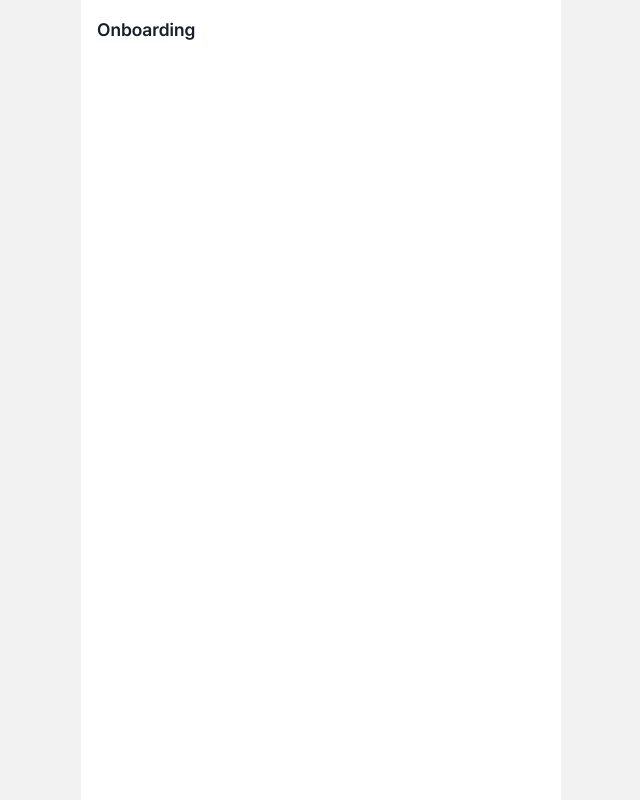
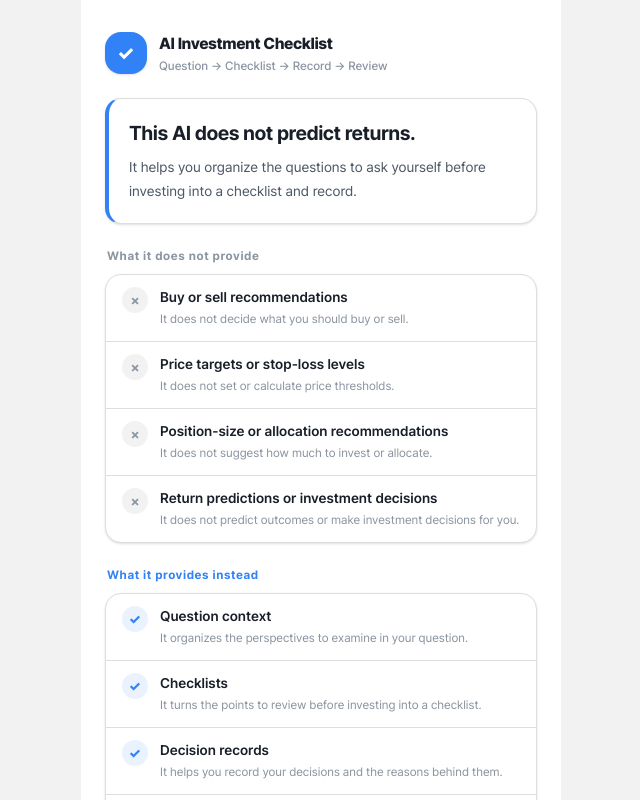
Before and after one commit to ranikun-labs/finance-harness-fe, a React (Vite) app: page /app/onboarding in a window 1280 px wide. Shown: the whole page, without its empty margins (319-959 px from the left). Built offline with nearby package versions, Linux system fonts and the light colour scheme.

Commit message:
feat(onboarding): implement onboarding content

```diff
--- /dev/null
+++ b/src/components/onboarding/OnboardingCapabilityList.tsx
@@ -0,0 +1,48 @@
+import { Card } from '@/components/ui/card';
+
+export interface OnboardingCapabilityItem {
+  title: string;
+  description: string;
+}
+
+interface OnboardingCapabilityListProps {
+  items: readonly OnboardingCapabilityItem[];
+  tone: 'provided' | 'notProvided';
+}
+
+/**
+ * 온보딩의 "제공하지 않는 것"과 "제공하는 것"은 같은 목록 의미 구조를 공유한다.
+ * 항목 문구와 section heading은 페이지가 소유하고, 이 컴포넌트는 목록 surface와
+ * 장식 아이콘의 표현만 책임진다.
+ */
+export function OnboardingCapabilityList({ items, tone }: OnboardingCapabilityListProps) {
+  const isProvided = tone === 'provided';
+
+  return (
+    <Card className="overflow-hidden">
+      <ul>
+        {items.map((item) => (
+          <li
+            key={item.title}
+            className="border-border flex gap-3 border-b px-4 py-3 last:border-b-0"
+          >
+            <span
+              aria-hidden="true"
+              className={
+                isProvided
+                  ? 'bg-primary/10 text-primary flex size-[26px] shrink-0 items-center justify-center rounded-md text-sm font-extrabold'
+                  : 'bg-muted text-muted-foreground flex size-[26px] shrink-0 items-center justify-center rounded-md text-sm font-bold'
+              }
+            >
+              {isProvided ? '✓' : '×'}
+            </span>
+            <div className="min-w-0 space-y-0.5">
+              <p className="text-sm font-semibold">{item.title}</p>
+              <p className="text-muted-foreground text-xs leading-5">{item.description}</p>
+            </div>
+          </li>
+        ))}
+      </ul>
+    </Card>
+  );
+}
--- a/src/pages/OnboardingPage.tsx
+++ b/src/pages/OnboardingPage.tsx
@@ -1,7 +1,111 @@
-import { PageSkeleton } from '@/components/layout/PageSkeleton';
+import { Link } from 'react-router';
+
+import {
+  OnboardingCapabilityList,
+  type OnboardingCapabilityItem,
+} from '@/components/onboarding/OnboardingCapabilityList';
+import { PolicyNotice } from '@/components/common/PolicyNotice';
+import { Card } from '@/components/ui/card';
+import { buttonVariants } from '@/components/ui/button';
+import { APP_ROUTE_PATHS } from '@/constants/routes';
 import { useTranslation } from '@/i18n/I18nContext';
+import { cn } from '@/lib/utils';
 
 export function OnboardingPage() {
   const { t } = useTranslation();
-  return <PageSkeleton title={t('app.onboarding.title')} />;
+
+  const notProvidedItems: OnboardingCapabilityItem[] = [
+    {
+      title: t('app.onboarding.notProvided.items.recommendation.title'),
+      description: t('app.onboarding.notProvided.items.recommendation.description'),
+    },
+    {
+      title: t('app.onboarding.notProvided.items.priceGuidance.title'),
+      description: t('app.onboarding.notProvided.items.priceGuidance.description'),
+    },
+    {
+      title: t('app.onboarding.notProvided.items.allocation.title'),
+      description: t('app.onboarding.notProvided.items.allocation.description'),
+    },
+    {
+      title: t('app.onboarding.notProvided.items.predictionOrDelegation.title'),
+      description: t('app.onboarding.notProvided.items.predictionOrDelegation.description'),
+    },
+  ];
+  const providedItems: OnboardingCapabilityItem[] = [
+    {
+      title: t('app.onboarding.provided.items.questionContext.title'),
+      description: t('app.onboarding.provided.items.questionContext.description'),
+    },
+    {
+      title: t('app.onboarding.provided.items.checklist.title'),
+      description: t('app.onboarding.provided.items.checklist.description'),
+    },
+    {
+      title: t('app.onboarding.provided.items.decisionRecord.title'),
+      description: t('app.onboarding.provided.items.decisionRecord.description'),
+    },
+    {
+      title: t('app.onboarding.provided.items.review.title'),
+      description: t('app.onboarding.provided.items.review.description'),
+    },
+  ];
+
+  return (
+    <main className="flex w-full flex-col gap-6 px-6 pt-8 pb-[calc(2rem+env(safe-area-inset-bottom))]">
+      <header className="flex items-center gap-3">
+        <span
+          aria-hidden="true"
+          className="bg-primary text-primary-foreground flex size-[42px] shrink-0 items-center justify-center rounded-lg text-xl font-extrabold shadow-sm"
+        >
+          ✓
+        </span>
+        <div className="min-w-0">
+          <p className="text-base font-extrabold tracking-tight">
+            {t('app.onboarding.productName')}
+          </p>
+          <p className="text-text-tertiary mt-0.5 text-xs font-medium">
+            {t('app.onboarding.tagline')}
+          </p>
+        </div>
+      </header>
+
+      <Card className="border-l-primary space-y-2 border-l-4 p-5">
+        <h1 className="text-xl font-bold tracking-tight">{t('app.onboarding.hero.title')}</h1>
+        <p className="text-text-secondary text-sm leading-6">
+          {t('app.onboarding.hero.description')}
+        </p>
+      </Card>
+
+      <section className="space-y-2.5" aria-labelledby="onboarding-not-provided-heading">
+        <h2
+          id="onboarding-not-provided-heading"
+          className="text-text-tertiary px-0.5 text-xs font-bold tracking-wider"
+        >
+          {t('app.onboarding.notProvided.heading')}
+        </h2>
+        <OnboardingCapabilityList items={notProvidedItems} tone="notProvided" />
+      </section>
+
+      <section className="space-y-2.5" aria-labelledby="onboarding-provided-heading">
+        <h2
+          id="onboarding-provided-heading"
+          className="text-primary px-0.5 text-xs font-bold tracking-wider"
+        >
+          {t('app.onboarding.provided.heading')}
+        </h2>
+        <OnboardingCapabilityList items={providedItems} tone="provided" />
+      </section>
+
+      <div className="space-y-3 pt-1">
+        {/* STEP 9: 정책 안내를 확인하고 앱으로 이동하는 Link일 뿐, 동의 상태를 저장하거나 법적 동의 증적을 만들지 않는다. */}
+        <Link className={cn(buttonVariants({ size: 'lg' }), 'w-full')} to={APP_ROUTE_PATHS.appHome}>
+          {t('app.onboarding.cta')}
+        </Link>
+        <PolicyNotice className="justify-center text-center">
+          <p>{t('app.onboarding.disclaimer')}</p>
+        </PolicyNotice>
+      </div>
+    </main>
+  );
 }
```
Also changed, not shown: 2 other files (tests, documents, lock files or other folders).
